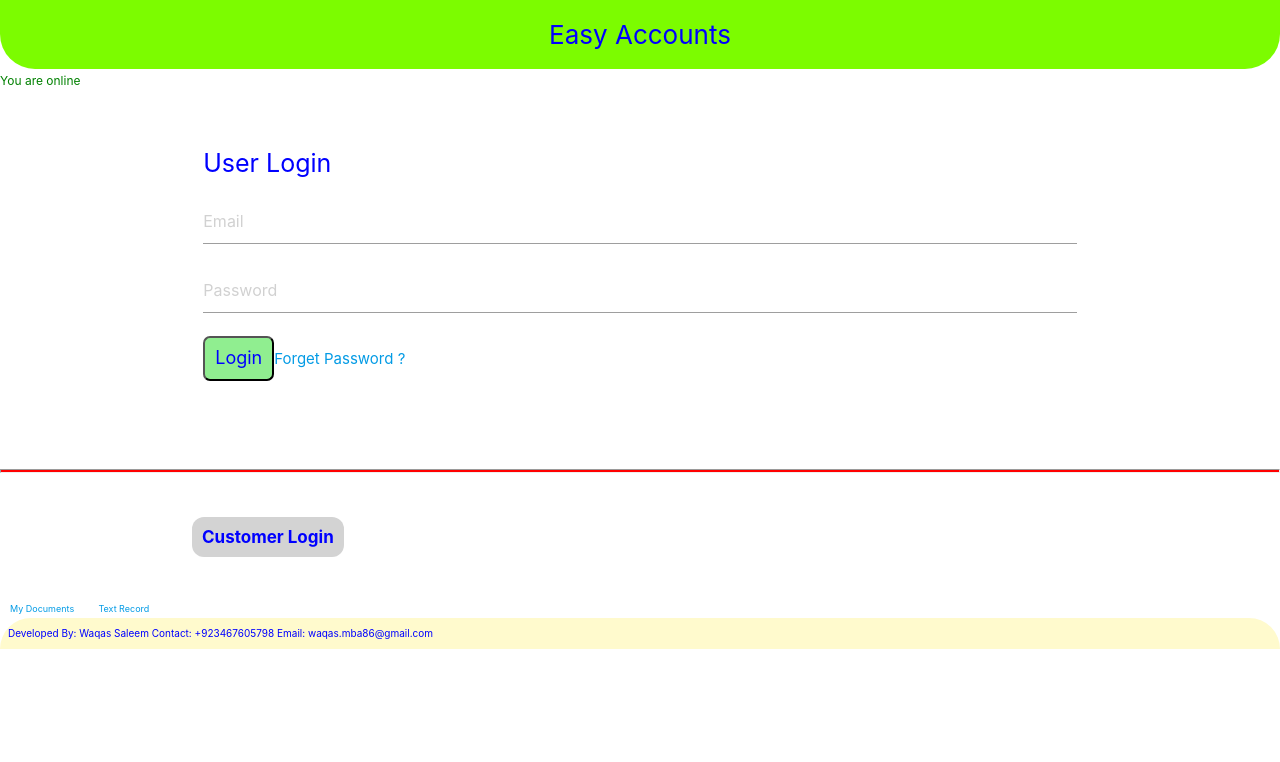
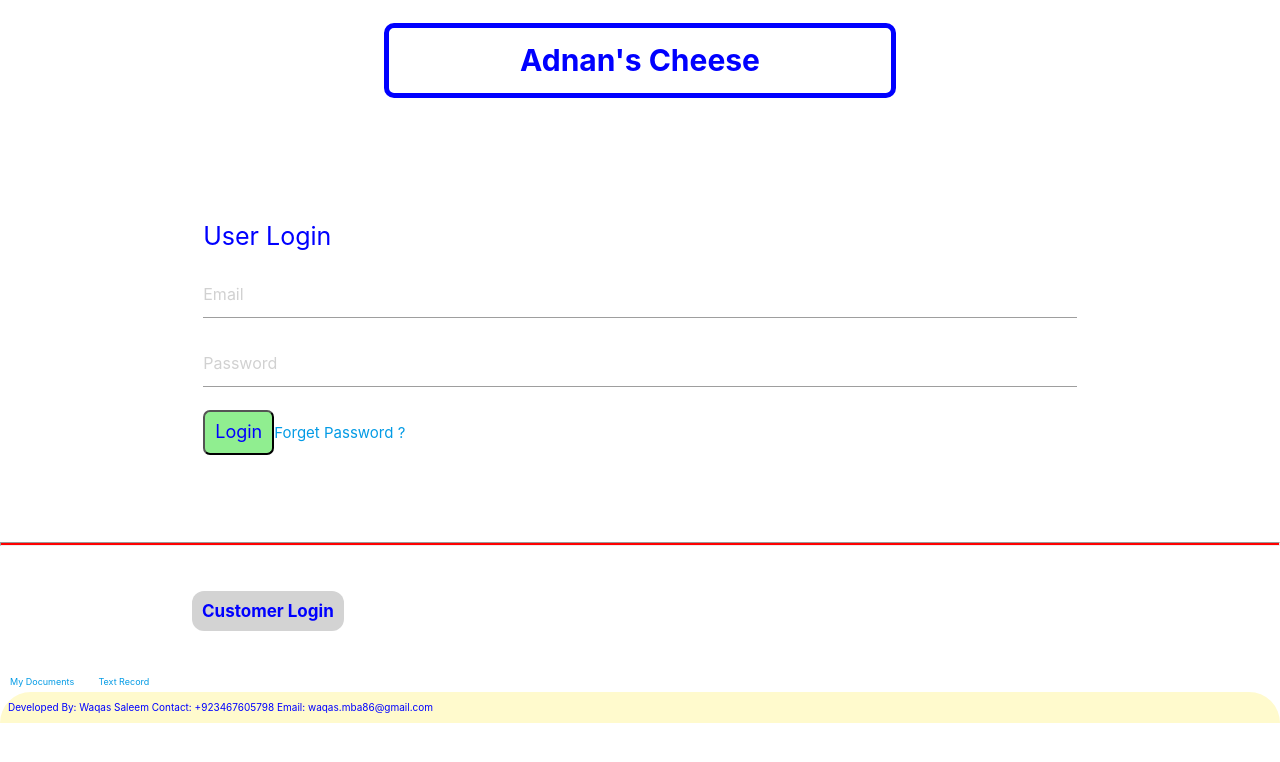
Before and after one commit to waqas3467605798/adnan-cheese, a React (Create React App) app: page / in a window 1280 px wide. Shown: the top 762 px of the page. Built offline with nearby package versions, Linux system fonts and the light colour scheme; no server answers.

Commit message:
starting to make some changes

```diff
--- a/package.json
+++ b/package.json
@@ -12,6 +12,7 @@
     "react-dom": "^17.0.1",
     "react-router-dom": "^5.2.0",
     "react-scripts": "4.0.2",
+    "react-to-print": "^2.14.6",
     "web-vitals": "^1.1.0"
   },
   "scripts": {
--- a/src/components/Login.js
+++ b/src/components/Login.js
@@ -1,14 +1,37 @@
-import react, {Component} from 'react'
+import react, {Component , useRef} from 'react'
 import '../App.css';
 import {Link, Route,BrowserRouter} from 'react-router-dom'
 import firebase from './Fire'
 import CustomerAccess from './CustomerAccess'
 import App from '../App'
+import {useReactToPrint} from 'react-to-print'
+
+
+class Heading extends Component{
+    constructor(){
+        super();
+        this.state={
+
+        }
+    }
+render(){
+    return(
+        <div>
+            <br/>
+            <div style={{border:'5px solid blue', width:'40%',margin:'auto',textAlign:'center',padding:'10px',borderRadius:'10px', fontSize:'200%',color:'blue'}}>
+            <b>Adnan's Cheese</b>
+            </div>
+        </div>
+    )
+}
+
+}
+
 
 
 
 //This Component is made to show the all App you made
-class Login extends Component{
+class LoginCompo extends Component{
     constructor(){
         super();
         this.state ={
@@ -47,7 +70,7 @@ class Login extends Component{
     }
 }
 
-export default Login;
+
 
 
 
@@ -166,11 +189,11 @@ class LoginForm extends Component{
 
 
 
- <div id='div1'>
-      Easy Accounts
-      </div>
-      <span style={{fontSize:'12px'}}>{navigator.onLine===true ? <span style={{color:'green'}}>You are online</span> : <span style={{color:'red'}}>You are OffLine</span>}</span>
-<br/><br/>
+ {/* <div id='div1'>
+    Adnan Cheese
+      </div> */}
+      {/* <span style={{fontSize:'12px'}}>{navigator.onLine===true ? <span style={{color:'green'}}>You are online</span> : <span style={{color:'red'}}>You are OffLine</span>}</span>
+<br/><br/> */}
 
 
 
@@ -269,198 +292,28 @@ Developed By: Waqas Saleem Contact: +923467605798 Email: waqas.mba86@gmail.com
 
 
 
+const Login = ()=>{
+
+    const componentRef = useRef();
+    const handlePrint = useReactToPrint({
+      content: ()=>componentRef.current,
+    })
+
+      return(
+        <div>
+            <Heading/>
+        {/* <PublicView ref={componentRef}/>
+        <br/><br/><br/>
+        <a id='printButton' onClick={handlePrint}>PDF/Print CV</a> */}
+        <br/><br/><br/><br/>
+        <LoginCompo />
 
 
 
+        </div>
+      )
+    }
 
 
 
-
-
-
-
-
-
-// import react, {Component} from 'react'
-// import '../App.css';
-// // import {Link, Route,BrowserRouter} from 'react-router-dom'
-// import firebase from './Fire'
-// import App from '../App'
-
-
-
-// //This Component is made to show the all App you made
-// class Login extends Component{
-//     constructor(){
-//         super();
-//         this.state ={
-//                 user:null
-//         }
-
-//     }
-
-
-//     componentDidMount(){
-//         this.authListener();
-
-//         }
-
-//         authListener = ()=>{
-//         firebase.auth().onAuthStateChanged( (user)=>{
-//             if(user){
-//                 this.setState({user})
-//                 // console.log(user.email)
-
-
-//             } else {
-//                 this.setState({user:null})
-//             }
-//         })
-//         }
-
-//     render(){
-//         return(
-//         <div>
-
-// {this.state.user ? (<App/>) : <LoginForm/>}
-
-//         </div>
-//         )
-//     }
-// }
-
-// export default Login;
-
-
-
-
-
-
-
-
-
-// //THis Component is made to login by the user (it is login form)
-// class LoginForm extends Component{
-
-//     constructor(){
-//         super();
-//         this.state ={
-//                 forgetStatus:false,
-//                 forgetEmial:''
-//         }
-
-//     }
-
-
-
-
-//     signin = ()=>{
-//      const email = document.querySelector('#email').value;
-//      const password = document.querySelector('#password').value;
-
-
-
-
-//      firebase.auth().signInWithEmailAndPassword(email, password)
-//      .then( (u)=>{
-
-//          // console.log(u.user.uid)
-//          // console.log(u)
-
-//      } )
-//      .catch( (err)=>{
-//          alert('Your Password is incorrect or you are not registered.')
-//          console.log('error')
-//      } )
-
-//     }
-
-
-
-
-
-//     showForgetField = ()=>{
-//         this.setState({forgetStatus:true})
-//     }
-
-
-//     changeHandler = (e)=>{
-//         this.setState({forgetEmial: e.target.value})
-
-//         console.log(this.state.forgetEmial)
-//     }
-
-
-//     ressetPassword = ()=>{
-
-//         firebase.auth().sendPasswordResetEmail(this.state.forgetEmial)
-//         .then(()=>{
-//             alert('Please check email and reset your password')
-//         }).catch((error)=>{
-//             alert(error)
-//         })
-
-//     }
-
-
-
-
-
-//      render(){
-//          return (
-//              <div>
-
-//  <div id='div1'>
-//       Easy Accounts
-//       </div>
-//       <span style={{fontSize:'12px'}}>{navigator.onLine===true ? <span style={{color:'green'}}>You are online</span> : <span style={{color:'red'}}>You are OffLine</span>}</span>
-// <br/><br/>
-
-// <h2 className='headings' style={{textAlign:'center',fontSize:'30px'}}>Login Here</h2>
-
-//              <div className="row container">
-//              <div className="col s12">
-
-
-
-//                <div className="input-field">
-//               <input placeholder="Email" id="email" type="text" className="validate" />
-//               {/* <label forhtml="first_name">First Name</label> */}
-//                </div>
-
-//                <div className="input-field">
-//               <input placeholder="Password" id="password" type="password" className="validate" />
-//               {/* <label forhtml="first_name">First Name</label> */}
-//                </div>
-
-//                <button className="waves-effect btn-large" onClick={this.signin}>Login</button>
-
-//                 <a href='#' onClick={this.showForgetField}>Forget Password ?</a>
-// <br/><br/><br/>
-
-
-//                 <div className={this.state.forgetStatus === false ? 'display' : ''}>
-//                 <p><b style={{color:'green'}}>Pleae enter your email address in below field on which you want to reset your Password</b></p>
-//                 <input type='text' value={this.state.forgetEmial} name='forgetEmail' onChange={this.changeHandler} placeholder='Write Email here' />
-//                 <button onClick={this.ressetPassword} className="waves-effect btn-large">Resset</button>
-
-//                 </div>
-
-
-//               </div>
-//               </div>
-
-
-
-//               <br/><br/>
-// <div className='bottomLine'>
-// Prepared By: Waqas Saleem <br/>
-// Easy Accounts Management System<br/>
-// Contact: 0346-7605798 Email: waqas_mba86@yahoo.com
-// </div>
-
-
-//              </div>
-//          )
-//      }
-//  }
+    export default Login;
```
Also changed, not shown: 1 other file (tests, documents, lock files or other folders).
